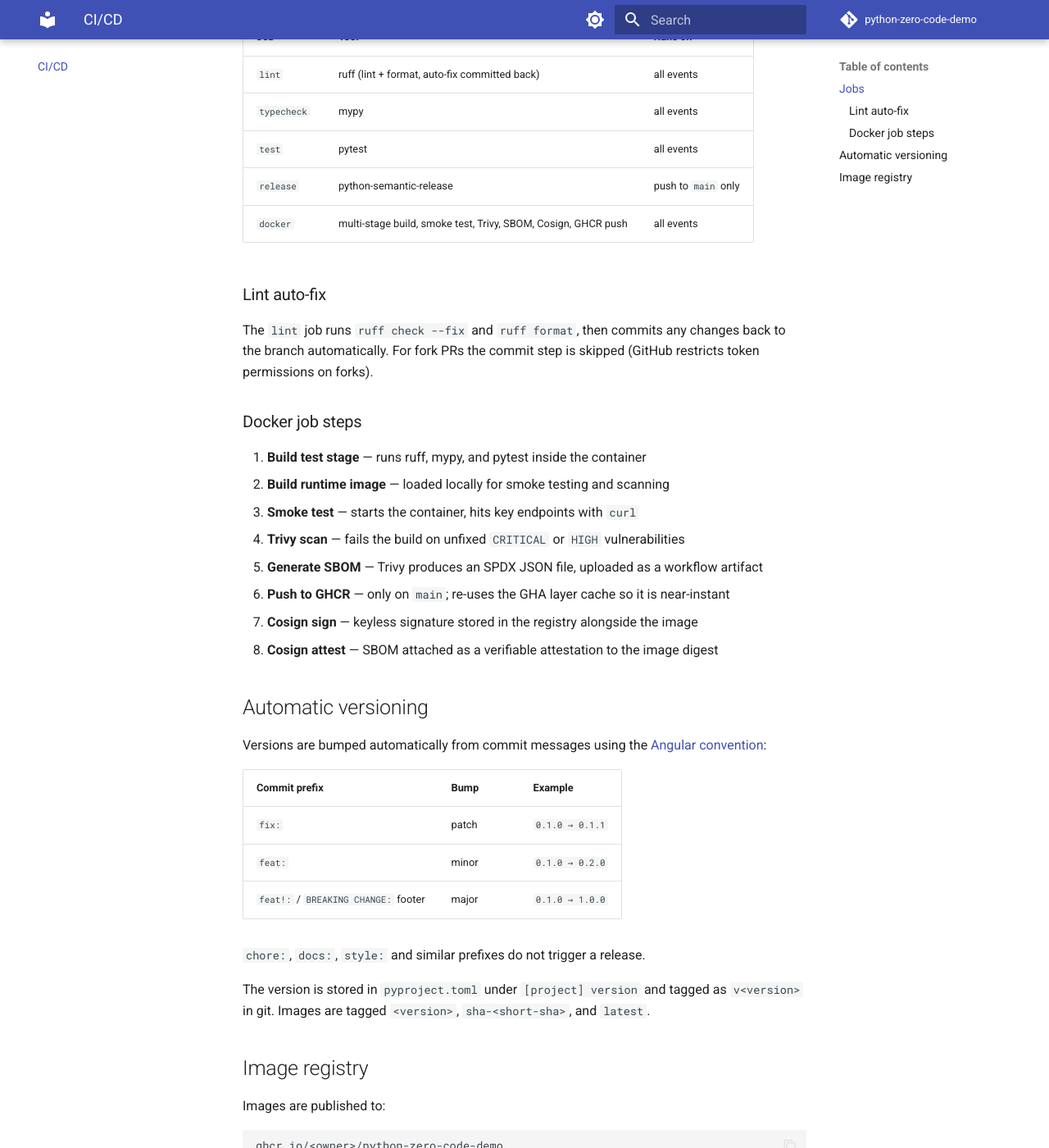
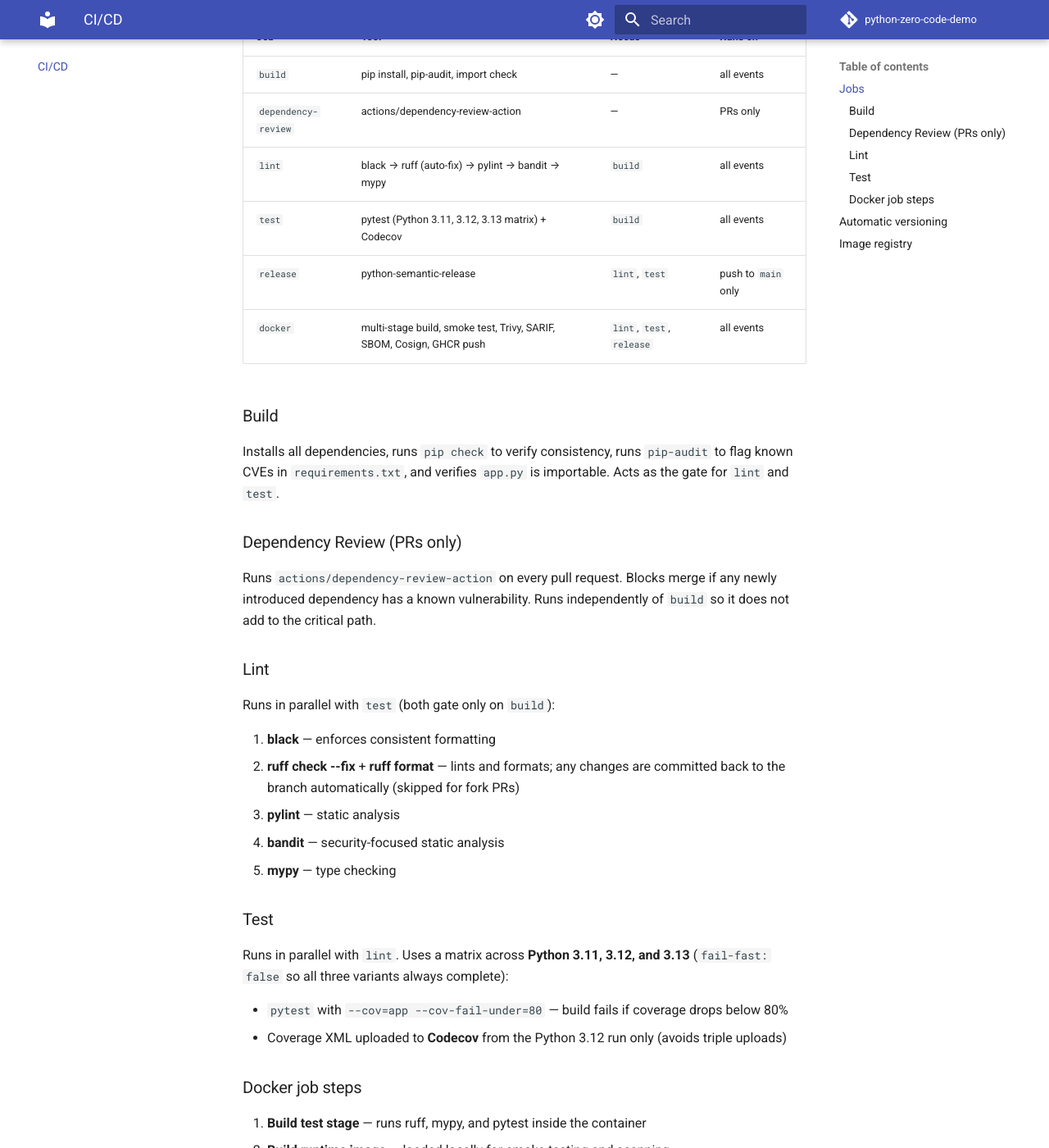
Before and after one commit to predrag86/python-zero-code-demo, an MkDocs documentation site: the page built from docs/cicd.md, in a window 1280 px wide and 1400 px high, scrolled down 435 px. Shown: the whole window at 82% size. Built offline with MkDocs 1.6.1 and Material for MkDocs 9.7.7, drawn with Linux system fonts in a browser that asks for light colours; comment, search, counter and statistics services are not loaded; some of the changed text lies outside the part shown.

Commit message:
docs: update documentation

````diff
--- a/docs/cicd.md
+++ b/docs/cicd.md
@@ -3,38 +3,64 @@
 The pipeline runs on every push to `main` and every pull request.
 
 ```
-lint ──┐
-       ├──→ release (main only) ──→ docker: build → smoke test → Trivy → SBOM → push → sign
-typecheck ─┤
-test ──────┘
+build ──┬──→ lint ──┐
+        │           ├──→ release (main only) ──→ docker: build → smoke test → Trivy → SARIF → push → sign
+        └──→ test ──┘
+dependency-review (PRs only, parallel)
 ```
 
 ## Jobs
 
-| Job | Tool | Runs on |
-|---|---|---|
-| `lint` | ruff (lint + format, auto-fix committed back) | all events |
-| `typecheck` | mypy | all events |
-| `test` | pytest | all events |
-| `release` | python-semantic-release | push to `main` only |
-| `docker` | multi-stage build, smoke test, Trivy, SBOM, Cosign, GHCR push | all events |
+| Job | Tool | Needs | Runs on |
+|---|---|---|---|
+| `build` | pip install, pip-audit, import check | — | all events |
+| `dependency-review` | actions/dependency-review-action | — | PRs only |
+| `lint` | black → ruff (auto-fix) → pylint → bandit → mypy | `build` | all events |
+| `test` | pytest (Python 3.11, 3.12, 3.13 matrix) + Codecov | `build` | all events |
+| `release` | python-semantic-release | `lint`, `test` | push to `main` only |
+| `docker` | multi-stage build, smoke test, Trivy, SARIF, SBOM, Cosign, GHCR push | `lint`, `test`, `release` | all events |
 
-### Lint auto-fix
+### Build
 
-The `lint` job runs `ruff check --fix` and `ruff format`, then commits any changes
-back to the branch automatically. For fork PRs the commit step is skipped (GitHub
-restricts token permissions on forks).
+Installs all dependencies, runs `pip check` to verify consistency, runs `pip-audit`
+to flag known CVEs in `requirements.txt`, and verifies `app.py` is importable.
+Acts as the gate for `lint` and `test`.
+
+### Dependency Review (PRs only)
+
+Runs `actions/dependency-review-action` on every pull request. Blocks merge if any
+newly introduced dependency has a known vulnerability. Runs independently of `build`
+so it does not add to the critical path.
+
+### Lint
+
+Runs in parallel with `test` (both gate only on `build`):
+
+1. **black** — enforces consistent formatting
+2. **ruff check --fix** + **ruff format** — lints and formats; any changes are committed back to the branch automatically (skipped for fork PRs)
+3. **pylint** — static analysis
+4. **bandit** — security-focused static analysis
+5. **mypy** — type checking
+
+### Test
+
+Runs in parallel with `lint`. Uses a matrix across **Python 3.11, 3.12, and 3.13**
+(`fail-fast: false` so all three variants always complete):
+
+- `pytest` with `--cov=app --cov-fail-under=80` — build fails if coverage drops below 80%
+- Coverage XML uploaded to **Codecov** from the Python 3.12 run only (avoids triple uploads)
 
 ### Docker job steps
 
 1. **Build test stage** — runs ruff, mypy, and pytest inside the container
 2. **Build runtime image** — loaded locally for smoke testing and scanning
 3. **Smoke test** — starts the container, hits key endpoints with `curl`
-4. **Trivy scan** — fails the build on unfixed `CRITICAL` or `HIGH` vulnerabilities
-5. **Generate SBOM** — Trivy produces an SPDX JSON file, uploaded as a workflow artifact
-6. **Push to GHCR** — only on `main`; re-uses the GHA layer cache so it is near-instant
-7. **Cosign sign** — keyless signature stored in the registry alongside the image
-8. **Cosign attest** — SBOM attached as a verifiable attestation to the image digest
+4. **Trivy scan (table)** — fails the build on unfixed `CRITICAL` or `HIGH` vulnerabilities
+5. **Trivy SARIF upload** — sends findings to the repo's Security → Code scanning tab
+6. **Generate SBOM** — Trivy produces an SPDX JSON file, uploaded as a workflow artifact (90-day retention)
+7. **Push to GHCR** — only on `main`; re-uses the GHA layer cache so it is near-instant
+8. **Cosign sign** — keyless signature stored in the registry alongside the image
+9. **Cosign attest** — SBOM attached as a verifiable attestation to the image digest
 
 ## Automatic versioning
 
````
Also changed, not shown: CLAUDE.md (+16 -7 lines), README.md (+18 -16 lines), docs/supply-chain.md (+15 -2 lines).
